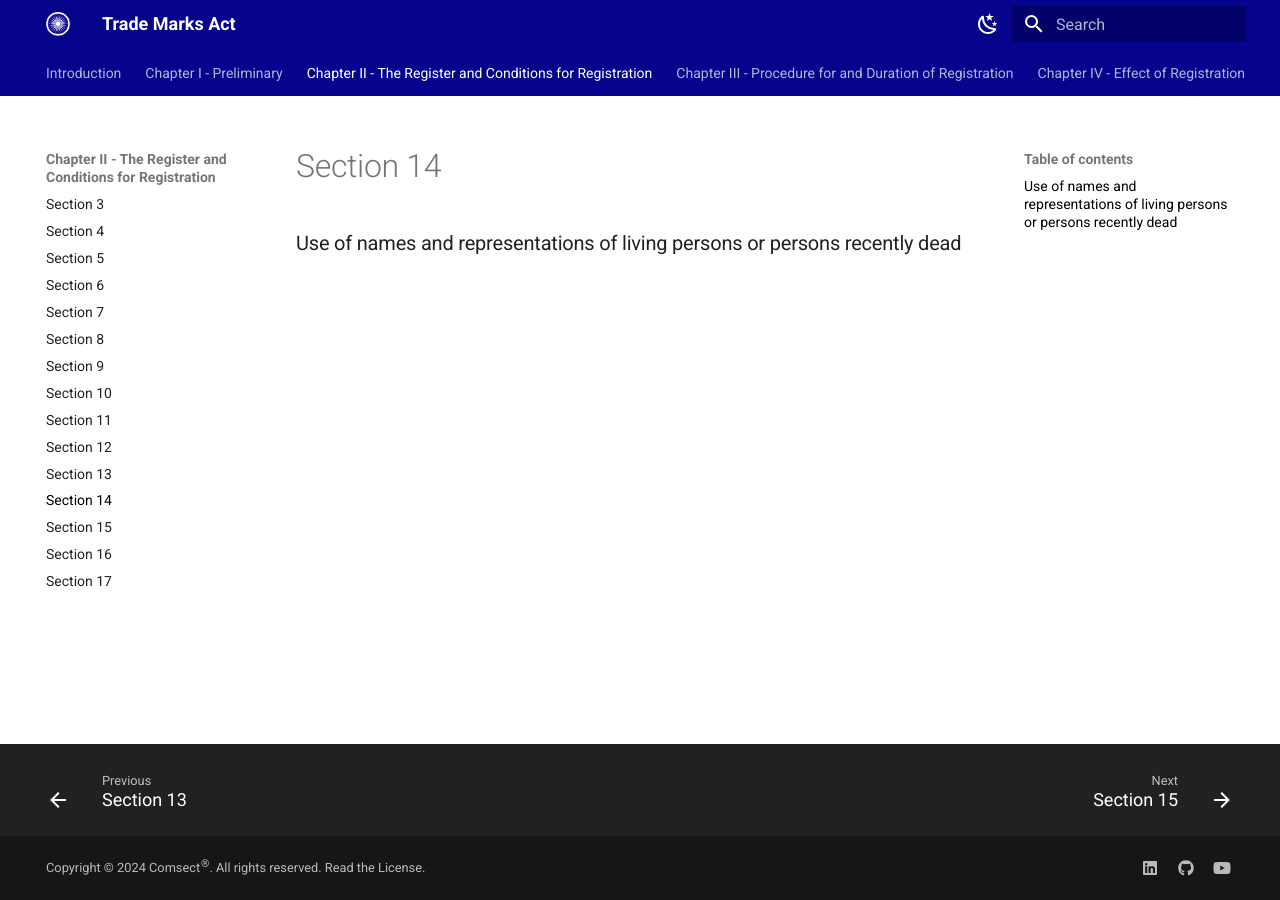
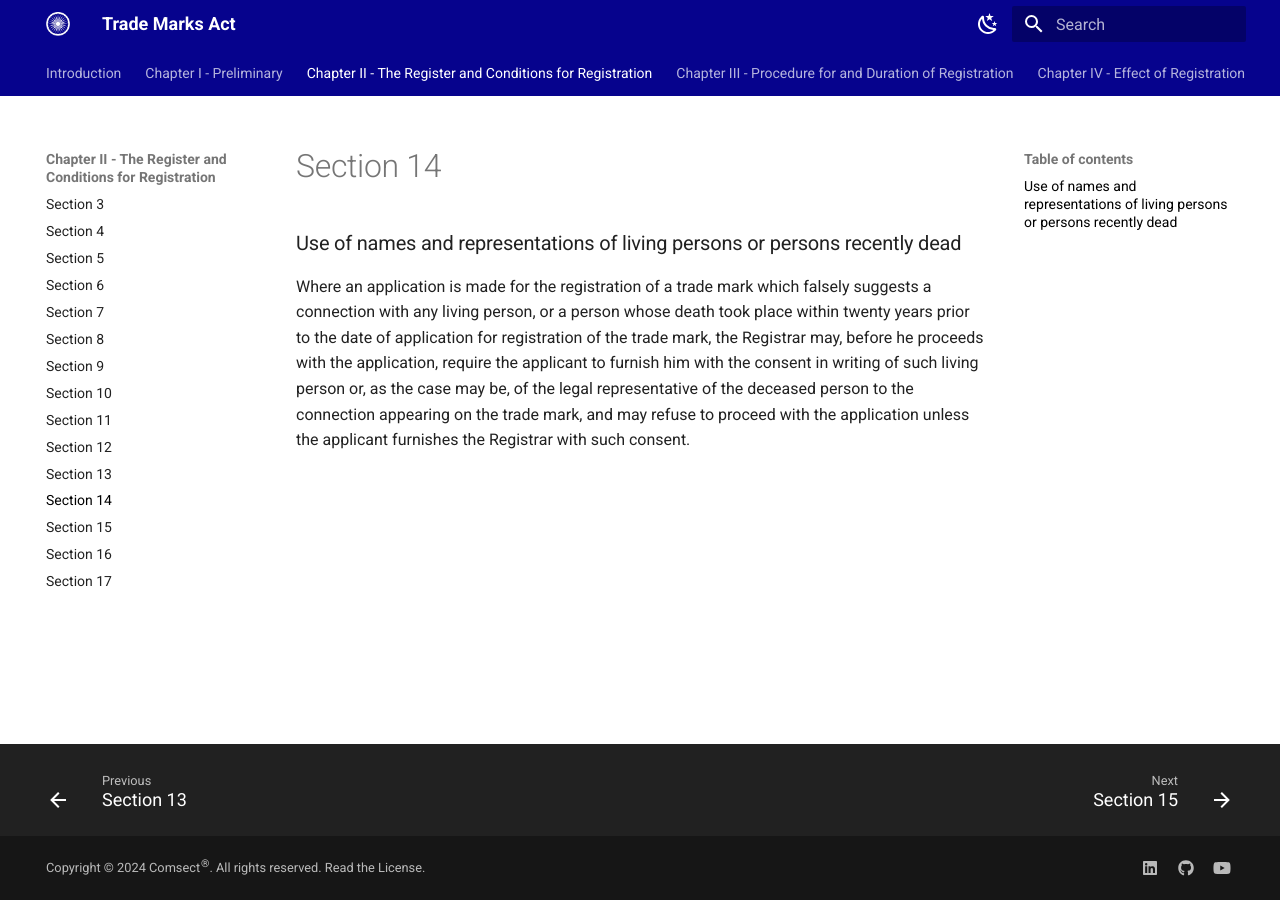
Before and after one commit to comsect/trademarks-act, an MkDocs documentation site: the page built from docs/en/14.md, in a window 1280 px wide. Built offline with MkDocs 1.6.1 and Material for MkDocs 9.7.7, drawn with Linux system fonts in a browser that asks for light colours.

Commit message:
add section fourteen

```diff
--- a/docs/en/14.md
+++ b/docs/en/14.md
@@ -3,3 +3,5 @@ description: Use of names and representations of living persons or persons recen
 ---
 
 ### Use of names and representations of living persons or persons recently dead
+
+Where an application is made for the registration of a trade mark which falsely suggests a connection with any living person, or a person whose death took place within twenty years prior to the date of application for registration of the trade mark, the Registrar may, before he proceeds with the application, require the applicant to furnish him with the consent in writing of such living person or, as the case may be, of the legal representative of the deceased person to the connection appearing on the trade mark, and may refuse to proceed with the application unless the applicant furnishes the Registrar with such consent.
```
